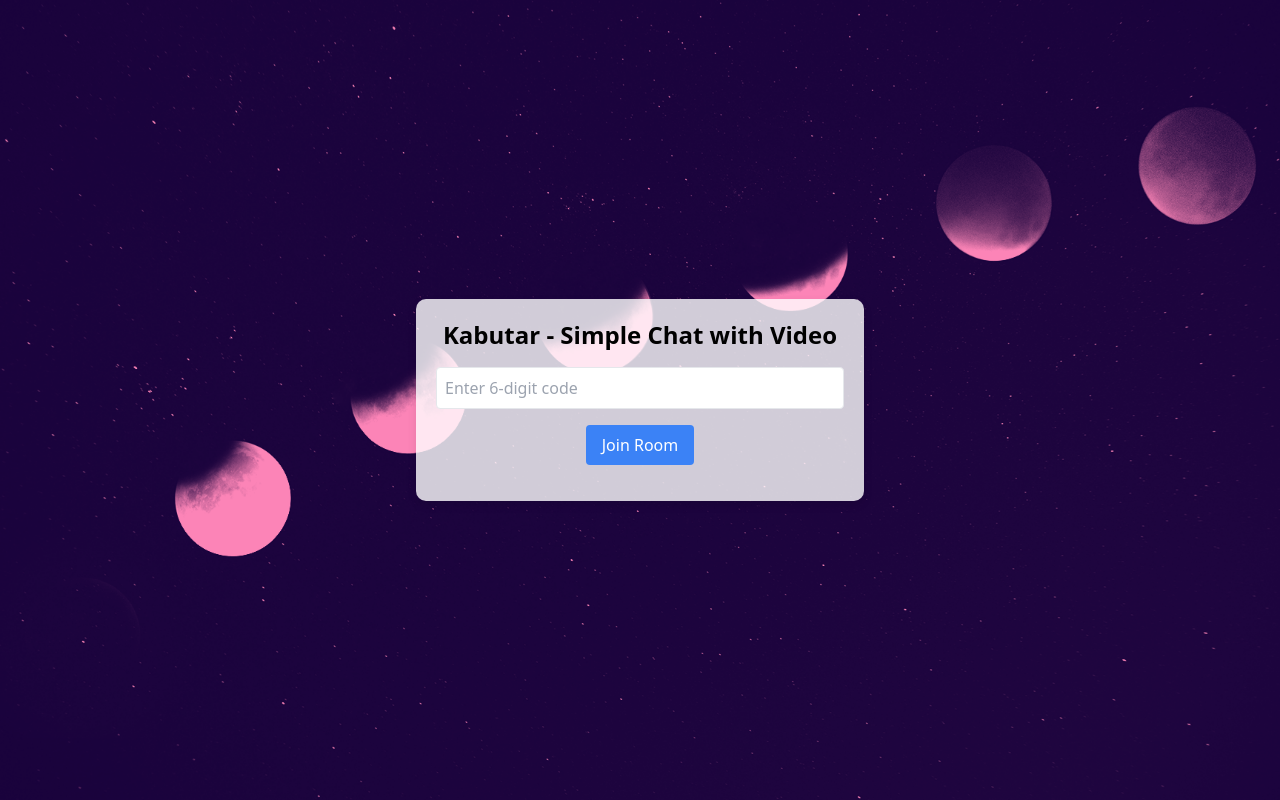
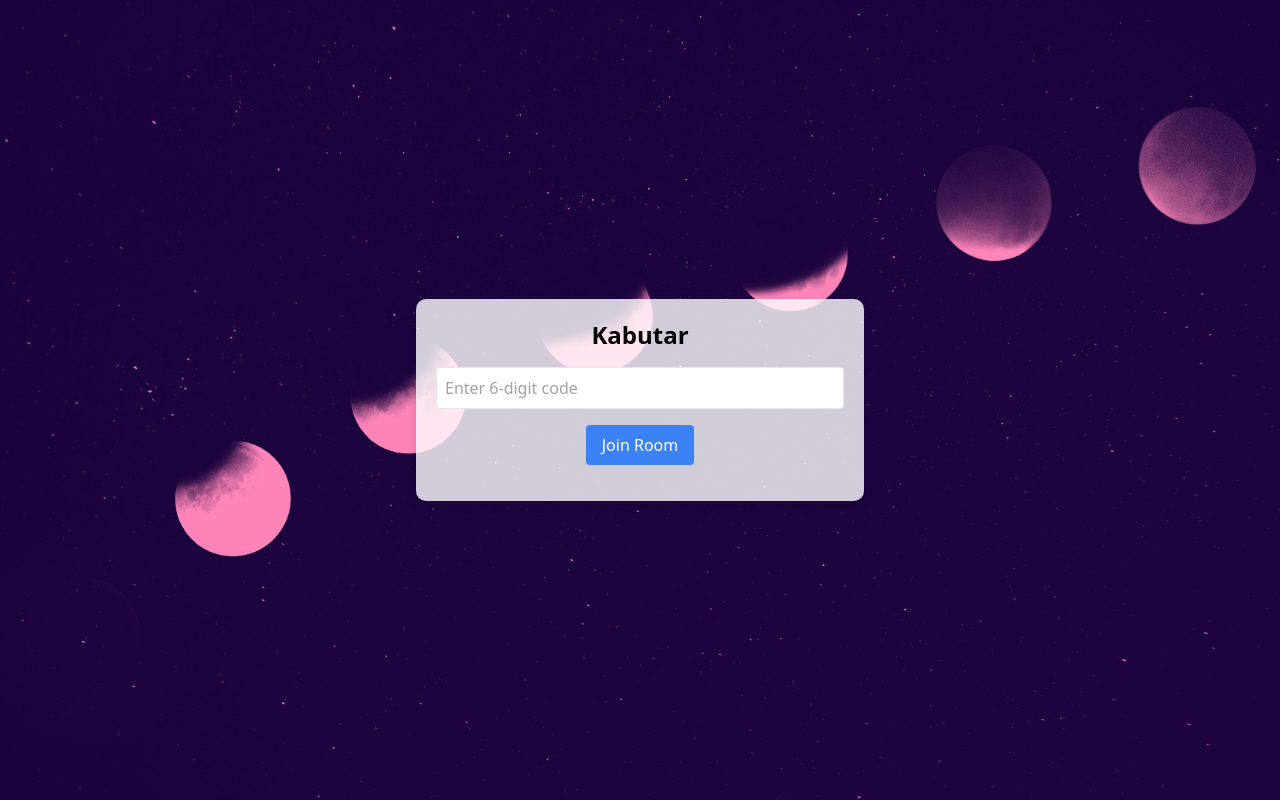
Before and after one commit to not-tarunnn/kabutar, a website: page public/index.html in a window 1280 px wide. Drawn offline with nearby package versions, Linux system fonts and the light colour scheme.

Commit message:
Update index.html

```diff
--- a/public/index.html
+++ b/public/index.html
@@ -42,7 +42,7 @@
 <body class="flex items-center justify-center min-h-screen">
 
     <div class="chat-container w-full max-w-md">
-        <h1 class="text-2xl font-bold text-center mb-4">Kabutar - Simple Chat with Video</h1>
+        <h1 class="text-2xl font-bold text-center mb-4">Kabutar</h1>
 
         <!-- Room Code Input -->
         <div class="mb-4">
```
